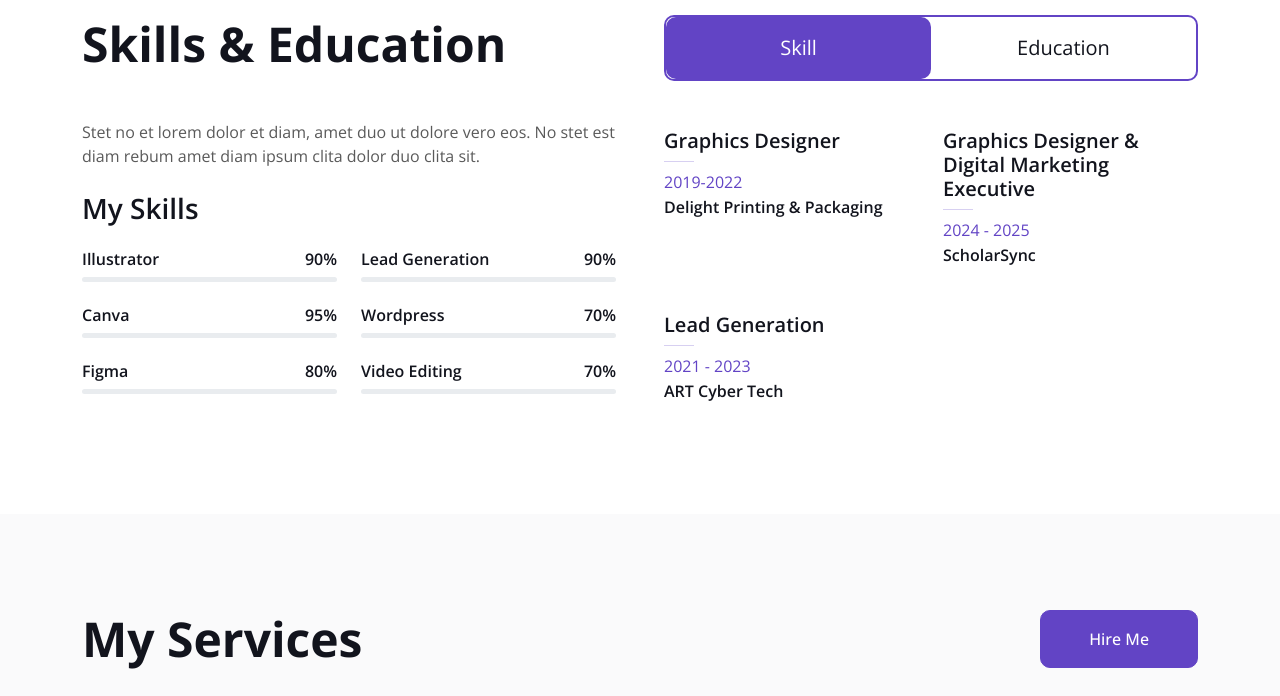
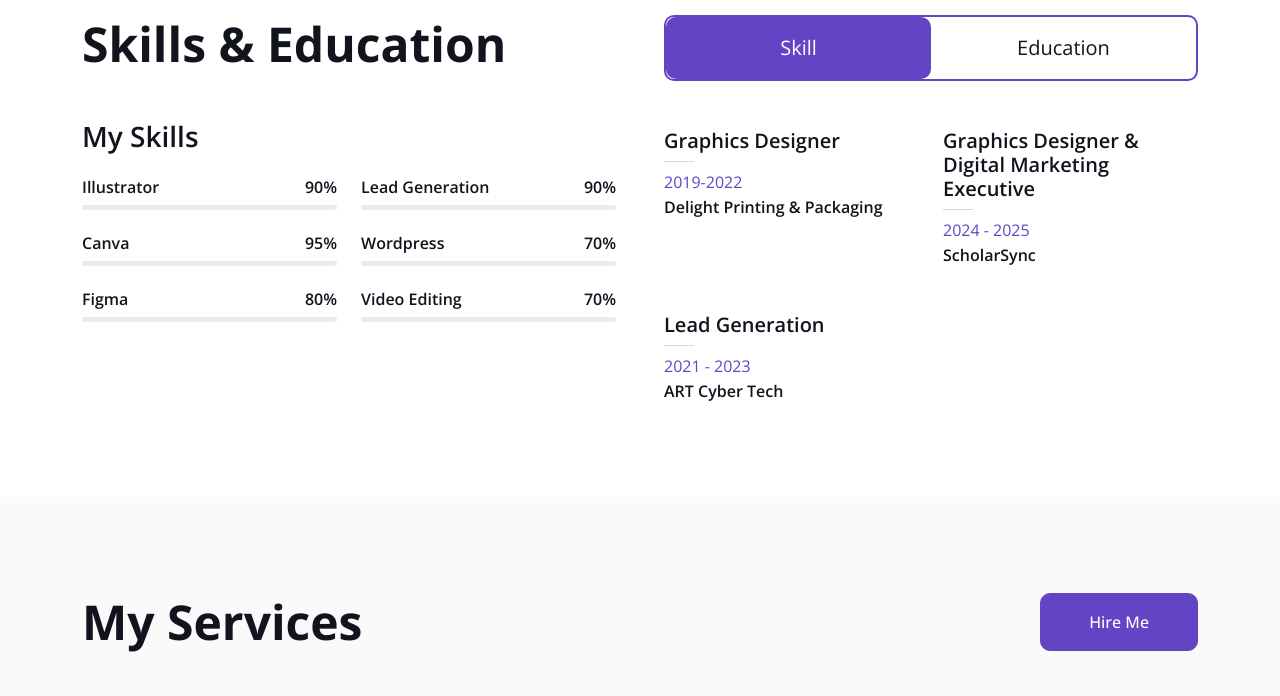
Before and after one commit to edukawsar/Portfolio, a plain HTML site: page index.html in a window 1280 px wide. Shown: the part 1540-2236 px from the top of the page. Drawn offline with nearby package versions, Linux system fonts and the light colour scheme.

Commit message:
Update index.html

```diff
--- a/index.html
+++ b/index.html
@@ -169,7 +169,7 @@
             <div class="row g-5">
                 <div class="col-lg-6 wow fadeInUp" data-wow-delay="0.1s">
                     <h1 class="display-5 mb-5">Skills & Education</h1>
-                    <p class="mb-4">Stet no et lorem dolor et diam, amet duo ut dolore vero eos. No stet est diam rebum amet diam ipsum clita dolor duo clita sit.</p>
+                    <p class="mb-4"></p>
                     <h3 class="mb-4">My Skills</h3>
                     <div class="row align-items-center">
                         <div class="col-md-6">
```
